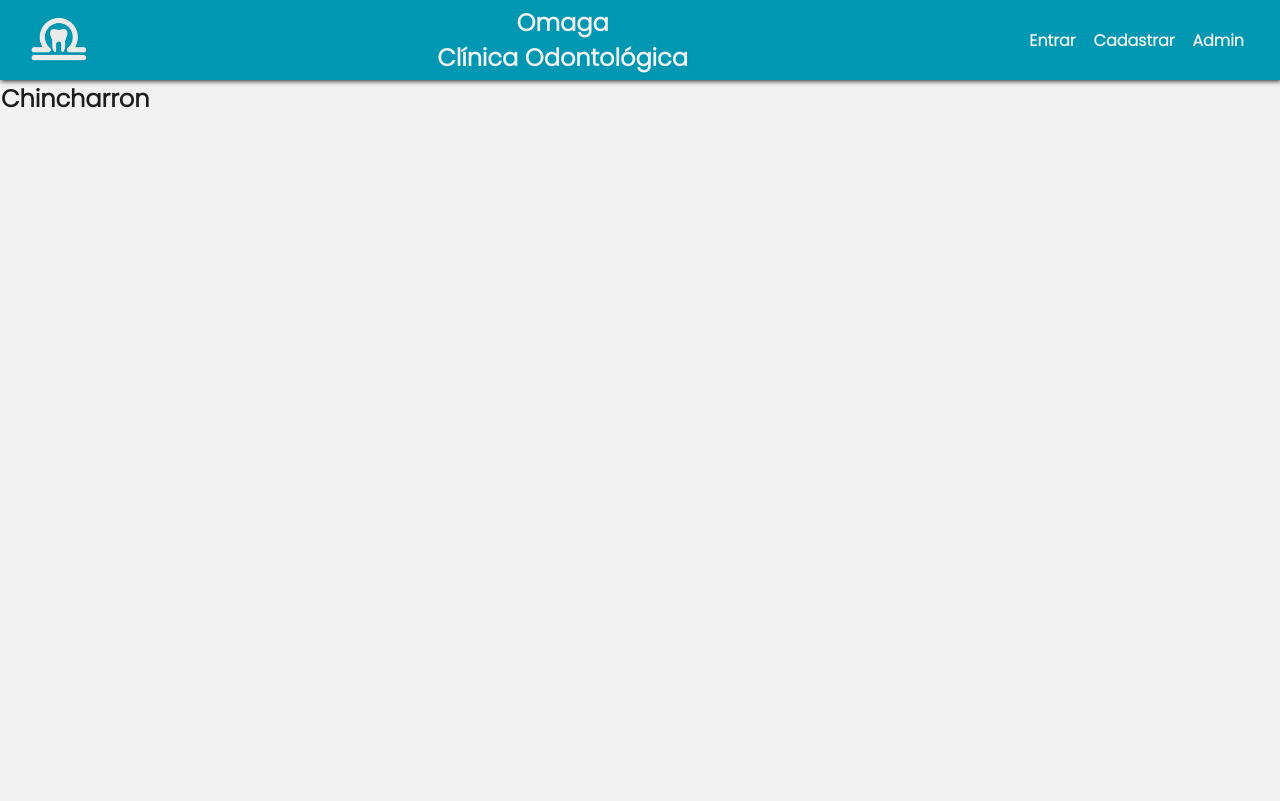
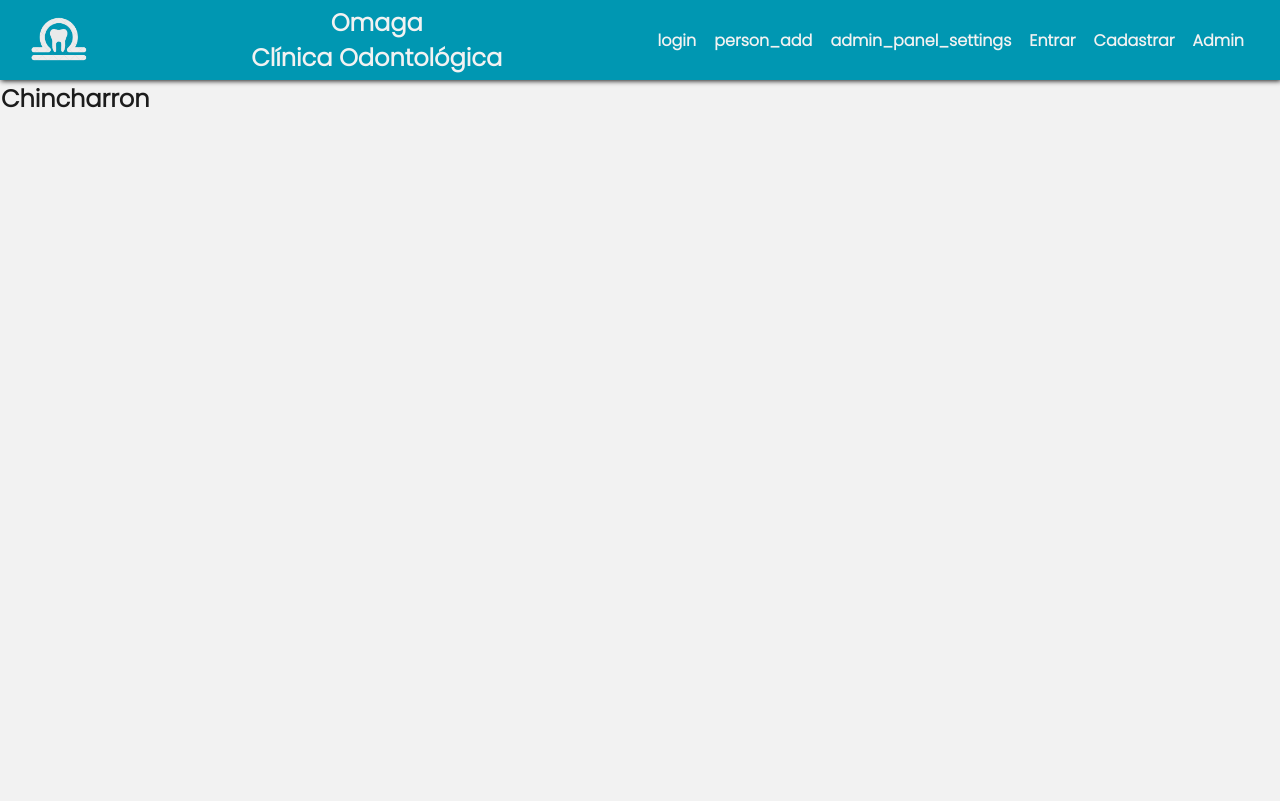
Before and after one commit to ig0moon/PROJETO_INTEGRADOR, a PHP site: page /index.php in a window 1280 px wide. Run offline with PHP 8.4, Linux system fonts and the light colour scheme.

Commit message:
ICONE, TITULO

```diff
--- a/cabecalho.php
+++ b/cabecalho.php
@@ -4,6 +4,7 @@
 	<meta charset="utf-8">
 	<meta name="viewport" content="width=device-width, initial-scale=1">
 	<link rel="stylesheet" type="text/css" href="css/estilo.css">
-	<title></title>
+	<title>Omaga Odontologia</title>
+	<link rel="icon" href="img/icone.png">
 </head>
 <body>
--- a/index.php
+++ b/index.php
@@ -10,6 +10,10 @@ switch ($url) {
 
 	case '/PROJETO_INTEGRADOR/home':
 		require_once './home.php';
+		break;
+
+	case '/PROJETO_INTEGRADOR/admin':
+		require_once './principaladm.php';
 		break;
 
 	case '/PROJETO_INTEGRADOR/login':
--- a/principal.php
+++ b/principal.php
@@ -14,6 +14,24 @@
 
         <div id="links">
             <ul class="nav">
+
+<?php
+    if (isset($_COOKIE['admin'])) {
+        echo "<li><a href='administracao.php' class='admin'><span class='material-symbols-outlined'>admin_panel_settings</span></a></li>    <!-- admin -->";
+        echo "<li><a href='sairadm.php'><span class='material-symbols-outlined'>logout</span></a></li>                                      <!-- sair -->";
+
+    } else if (isset($_COOKIE['cliente'])) {
+        echo "<li class='cpf'>CPF: ".$_COOKIE['cliente']."</li>";
+        echo "<li><a href='sair.php'><span class='material-symbols-outlined'>logout</span></a></li>                                         <!-- sair -->";
+        echo "<li><a href='carrinho.php' target='quadro'><span class='material-symbols-outlined'>shopping_cart</span></a></li>              <!-- cart -->";
+
+    } else{
+        echo "<li><a href='login.php'><span class='material-symbols-outlined'>login</span></a></li>                                         <!-- entrar -->";
+        echo "<li><a href='cadastrarcliente.php' target='quadro'><span class='material-symbols-outlined'>person_add</span></a></li>         <!-- cadast -->";
+        echo "<li><a href='administracao.php' class='admin'><span class='material-symbols-outlined'>admin_panel_settings</span></a></li>    <!-- admin -->";
+        }
+?>
+
             	<li><a href="/PROJETO_INTEGRADOR/login">Entrar</a></li>
             	<li><a href="/PROJETO_INTEGRADOR/cadpac">Cadastrar</a></li>
                 <li><a href="/PROJETO_INTEGRADOR/loginadmin">Admin</a></li>
```
Also changed, not shown: administracao.php (added, +13 -0 lines), img/icone.png (added), principaladm.php (added).
